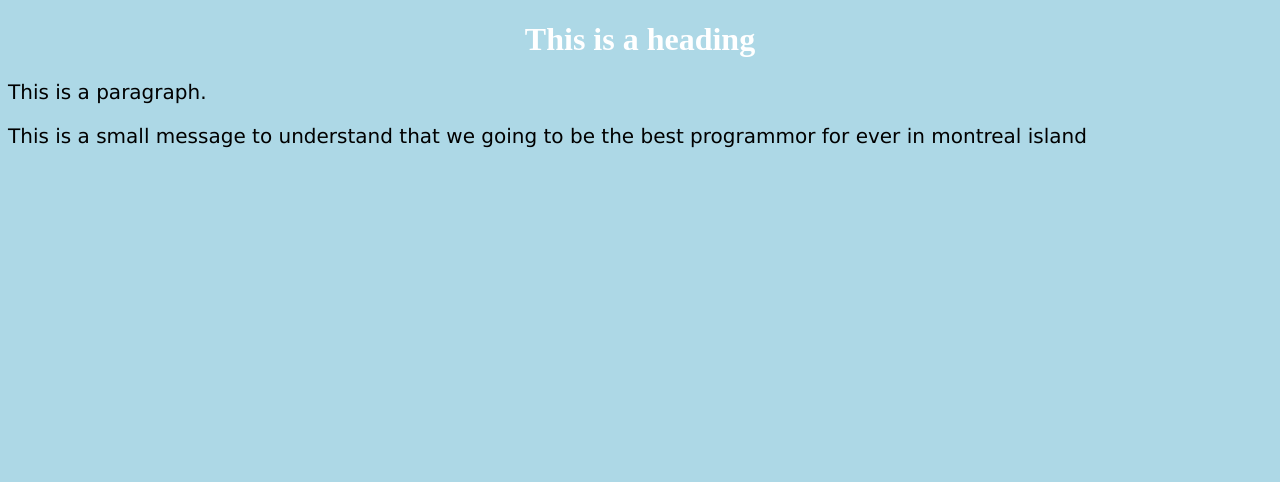
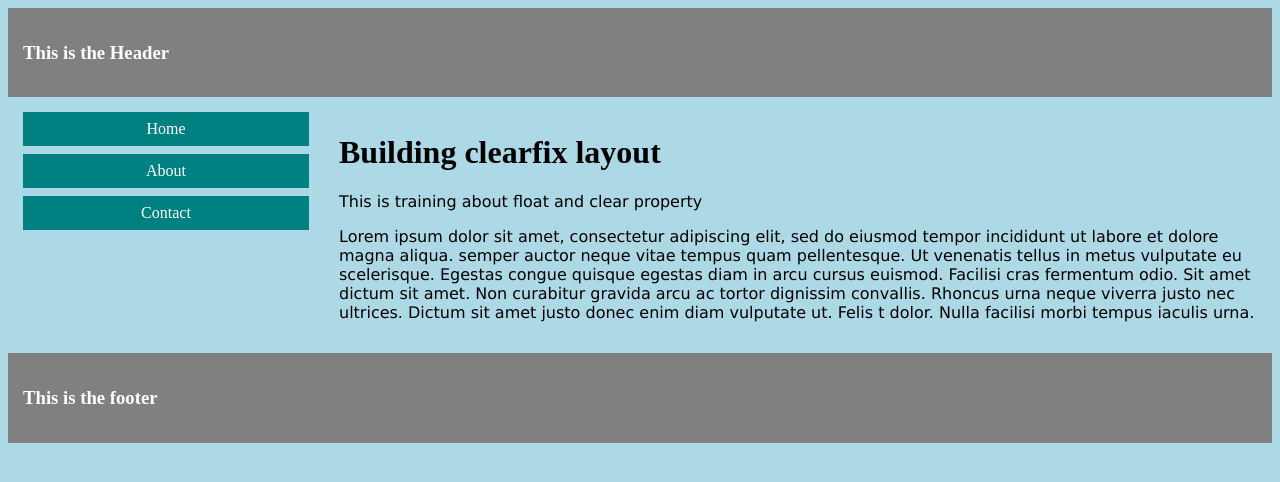
Before and after one commit to tofic-88/LearnCode, a PHP site: page / in a window 1280 px wide. Shown: the top 482 px of the page. Run offline with PHP 8.4, Linux system fonts and the light colour scheme.

Commit message:
CSS Float Layout/ training

```diff
--- a/index.php
+++ b/index.php
@@ -4,10 +4,27 @@
 <link rel="stylesheet" href="style.css">
 <body>
 
-<h1>This is a heading</h1>
-<p>This is a paragraph.</p>
+<header><h3>This is the Header </h3></header>
+  <div class="clearfix">
+          <div class="column menu">
+          <ul>
+            <li>Home</li>
+            <li>About</li>
+            <li>Contact</li>
+          </ul>
+          </div>
 
-<p>This is a small message to understand that we going to be the best programmor for ever in montreal island</p>
+          <div class="column content">
+          <h1>Building clearfix layout</h1>
+          <p>This is training about float and clear property</p>
+
+          <p>Lorem ipsum dolor sit amet, consectetur adipiscing elit, sed do eiusmod tempor incididunt ut labore et dolore magna aliqua.
+            semper auctor neque vitae tempus quam pellentesque. Ut venenatis tellus in metus vulputate eu scelerisque. Egestas congue
+              quisque egestas diam in arcu cursus euismod. Facilisi cras fermentum odio. Sit amet dictum sit amet. Non curabitur gravida arcu ac tortor dignissim convallis. Rhoncus urna neque viverra justo nec ultrices.
+            Dictum sit amet justo donec enim diam vulputate ut. Felis t dolor. Nulla facilisi morbi tempus iaculis urna.</p>
+          </div>
+  </div>
+<footer><h3>This is the footer</h3></footer>
 
 </body>
 </html>
--- a/style.css
+++ b/style.css
@@ -1,13 +1,59 @@
 body {
   background-color: lightblue;
 }
-
+/*
 h1 {
   color: white;
   text-align: center;
 }
-
+*/
 p {
   font-family: verdana;
-  font-size: 20px;
 }
+
+/* from here the clearfix let go*/
+* {
+  box-sizing: border-box;
+}
+header,
+footer {
+  background: gray;
+  padding: 15px;
+  color: white;
+}
+
+.clearfix::after {
+  content: "";
+  clear: both;
+  display: table;
+}
+
+.column {
+  float: left;
+  padding: 15px;
+}
+
+.menu {
+  width: 25%;
+}
+.content {
+  width: 75%;
+}
+
+.menu ul {
+  list-style-type: none;
+  margin: 0;
+  padding: 0;
+}
+
+.menu li {
+  padding: 8px;
+  margin-bottom: 8px;
+  background-color: teal;
+  color: white;
+  text-align: center;
+}
+
+.menu li:hover {
+  background-color: yellowgreen;
+}
```
